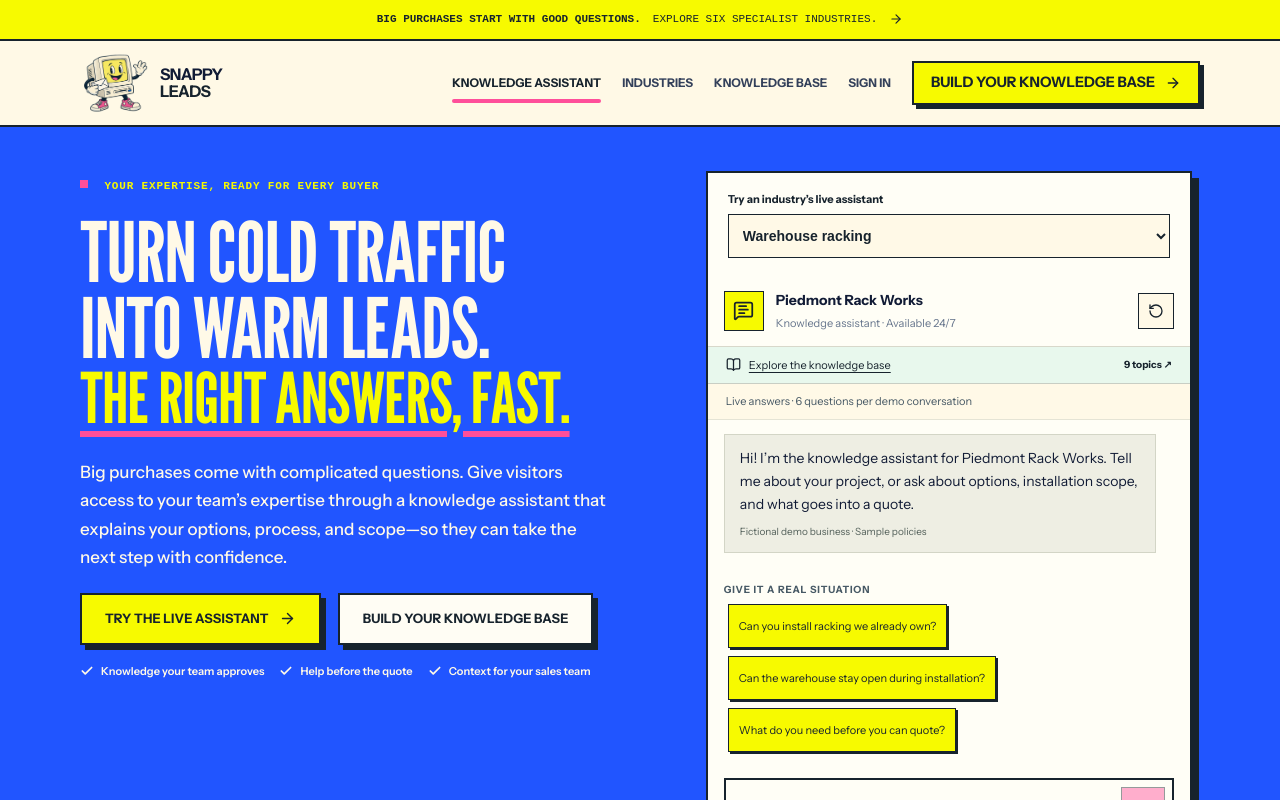
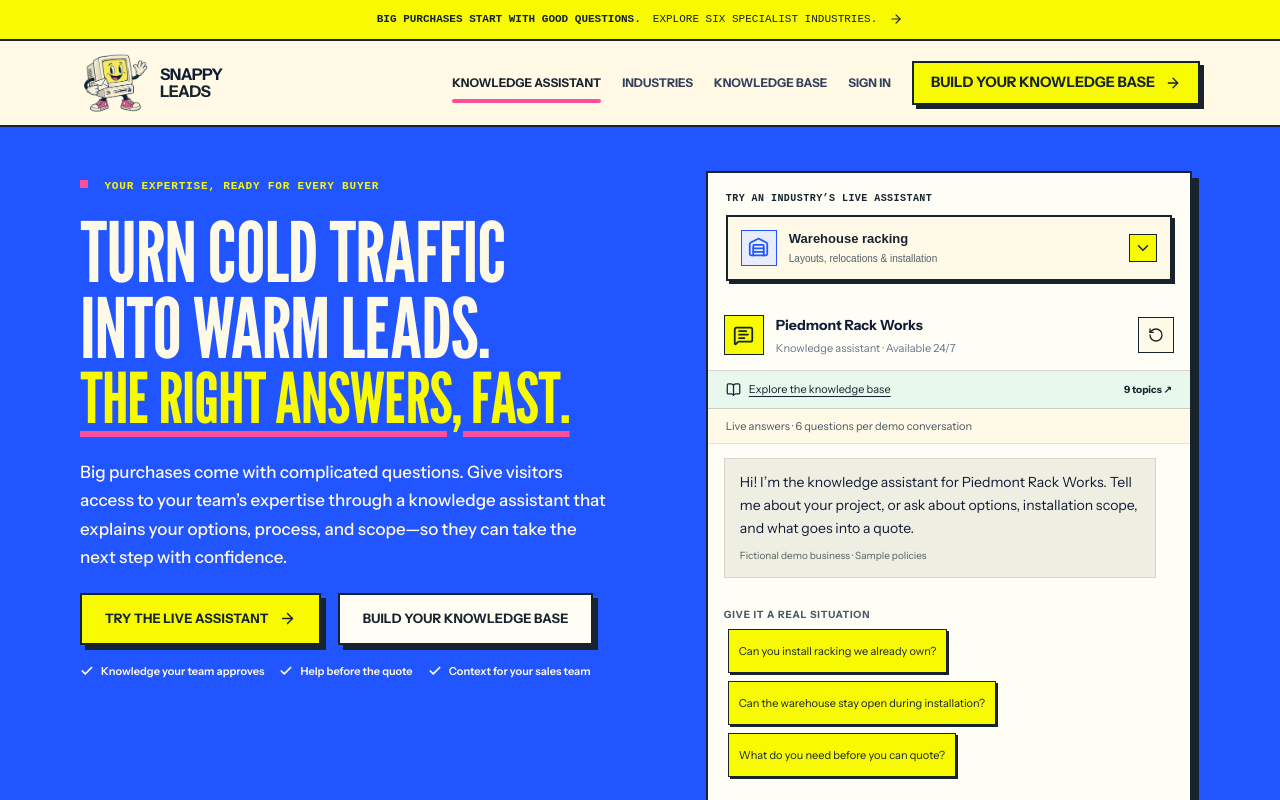
Before and after one commit to dannymsullivan/raleigh-lead-recovery, a Next.js app: page / in a window 1280 px wide. Shown: the top 800 px of the page. Built offline with nearby package versions, Linux system fonts and the light colour scheme.

Commit message:
Style industry picker to match Snappy Leads branding

```diff
--- a/app/components/research-knowledge-demo.tsx
+++ b/app/components/research-knowledge-demo.tsx
@@ -1,17 +1,82 @@
 "use client";
 
-import { useState } from "react";
-import { BookOpen } from "lucide-react";
+import { useEffect, useId, useRef, useState, type KeyboardEvent } from "react";
+import { ArrowUpDown, BookOpen, Check, ChevronDown, Layers, Paintbrush, Snowflake, Warehouse, Wind } from "lucide-react";
 import { WebsiteChat } from "./website-chat";
 import { researchNiches, type ResearchNiche } from "@/lib/research-niches";
 import { getResearchDemo } from "@/lib/research-demo-knowledge";
+
+const industryDetails = [
+  { icon: Warehouse, detail: "Layouts, relocations & installation" },
+  { icon: Layers, detail: "Project scope, testing & expansion" },
+  { icon: Paintbrush, detail: "Equipment, site work & coordination" },
+  { icon: Snowflake, detail: "Coolers, freezers & replacement projects" },
+  { icon: Wind, detail: "System planning & application review" },
+  { icon: ArrowUpDown, detail: "Home retrofits & builder coordination" },
+];
+
+function IndustryPicker({ value, onChange }: { value: string; onChange: (slug: string) => void }) {
+  const [open, setOpen] = useState(false);
+  const root = useRef<HTMLDivElement>(null);
+  const trigger = useRef<HTMLButtonElement>(null);
+  const options = useRef<(HTMLButtonElement | null)[]>([]);
+  const id = useId();
+  const selectedIndex = researchNiches.findIndex((item) => item.slug === value);
+  const selected = researchNiches[selectedIndex];
+  const { icon: Icon, detail } = industryDetails[selectedIndex];
+
+  useEffect(() => {
+    if (!open) return;
+    options.current[selectedIndex]?.focus();
+    const outside = (event: PointerEvent) => {
+      if (event.target instanceof Node && !root.current?.contains(event.target)) setOpen(false);
+    };
+    document.addEventListener("pointerdown", outside);
+    return () => document.removeEventListener("pointerdown", outside);
+  }, [open, selectedIndex]);
+
+  function choose(index: number) {
+    onChange(researchNiches[index].slug);
+    setOpen(false);
+    trigger.current?.focus();
+  }
+
+  function navigate(event: KeyboardEvent<HTMLButtonElement>, index: number) {
+    let next: number | undefined;
+    if (event.key === "ArrowDown") next = (index + 1) % researchNiches.length;
+    if (event.key === "ArrowUp") next = (index + researchNiches.length - 1) % researchNiches.length;
+    if (event.key === "Home") next = 0;
+    if (event.key === "End") next = researchNiches.length - 1;
+    if (next !== undefined) { event.preventDefault(); options.current[next]?.focus(); }
+    if (event.key === "Escape") { event.preventDefault(); setOpen(false); trigger.current?.focus(); }
+    if (event.key.length === 1 && /[a-z]/i.test(event.key)) {
+      const match = researchNiches.findIndex((item) => item.name.toLowerCase().startsWith(event.key.toLowerCase()));
+      if (match >= 0) { event.preventDefault(); options.current[match]?.focus(); }
+    }
+  }
+
+  return <div className="industry-picker" ref={root} onBlur={(event) => { if (!event.currentTarget.contains(event.relatedTarget)) setOpen(false); }}>
+    <span className="industry-picker-label" id={`${id}-label`}>Try an industry’s live assistant</span>
+    <button className="industry-picker-trigger" ref={trigger} type="button" aria-haspopup="listbox" aria-expanded={open} aria-controls={open ? `${id}-options` : undefined} aria-labelledby={`${id}-label ${id}-value`} onClick={() => setOpen(!open)} onKeyDown={(event) => { if (event.key === "ArrowDown" || event.key === "ArrowUp") { event.preventDefault(); setOpen(true); } }}>
+      <span className="industry-picker-icon"><Icon size={21} aria-hidden="true" /></span>
+      <span className="industry-picker-copy"><strong id={`${id}-value`}>{selected.name}</strong><small>{detail}</small></span>
+      <span className="industry-picker-chevron"><ChevronDown size={18} aria-hidden="true" /></span>
+    </button>
+    {open && <div className="industry-picker-panel"><div className="industry-picker-panel-heading"><span>Choose your demo</span><span>06 industries</span></div><div role="listbox" id={`${id}-options`} aria-labelledby={`${id}-label`} className="industry-picker-options">{researchNiches.map((item, index) => {
+      const { icon: OptionIcon, detail: optionDetail } = industryDetails[index];
+      return <button key={item.slug} ref={(element) => { options.current[index] = element; }} className="industry-picker-option" role="option" aria-selected={value === item.slug} type="button" tabIndex={-1} onClick={() => choose(index)} onKeyDown={(event) => navigate(event, index)}>
+        <span className="industry-picker-icon"><OptionIcon size={19} aria-hidden="true" /></span><span className="industry-picker-copy"><strong>{item.name}</strong><small>{optionDetail}</small></span><span className="industry-picker-check">{value === item.slug && <Check size={17} aria-hidden="true" />}</span>
+      </button>;
+    })}</div></div>}
+  </div>;
+}
 
 export function ResearchKnowledgeDemo({ niche }: { niche?: ResearchNiche }) {
   const [slug, setSlug] = useState(researchNiches[0].slug);
   const selected = niche ?? researchNiches.find((item) => item.slug === slug)!;
   const demo = getResearchDemo(selected.slug)!;
   return <div className="research-demo research-demo-live">
-    {!niche && <label className="research-demo-select">Try an industry’s live assistant<select value={slug} onChange={(event) => setSlug(event.target.value)}>{researchNiches.map((item) => <option key={item.slug} value={item.slug}>{item.name}</option>)}</select></label>}
+    {!niche && <IndustryPicker value={slug} onChange={setSlug} />}
     <WebsiteChat key={selected.slug} businessName={demo.name} researchSlug={selected.slug} />
     <details className="research-live-library" id={`research-knowledge-${selected.slug}`}><summary><BookOpen size={16} aria-hidden="true" /> Read the sample knowledge base · {demo.knowledge.length} topics</summary><p>These fictional company policies power the live conversation. Your assistant would use your own approved information.</p>{demo.knowledge.map((entry) => <details id={`knowledge-${entry.id}`} key={entry.id}><summary>{entry.title}</summary><p>{entry.content}</p></details>)}</details>
   </div>;
--- a/app/research/research.css
+++ b/app/research/research.css
@@ -30,8 +30,32 @@
 .research-demo-heading svg { flex-shrink: 0; color: #2155ff; }
 .research-demo-heading strong { font-size: 15px; display: block; }
 .research-demo-heading span { font: 500 10px/1.6 ui-monospace, monospace; display: block; margin-top: 5px; }
-.research-demo-select { display: block; margin: 18px 20px 0; font-size: 11px; font-weight: 700; }
-.research-demo-select select { display: block; width: 100%; min-height: 44px; padding: 8px 10px; border: 1px solid #17232d; background: #fff9e7; font: 650 14px/1.5 var(--font-sans); margin-top: 7px; }
+.industry-picker { position: relative; margin: 18px 18px 20px; }
+.industry-picker-label { display: block; margin-bottom: 9px; font: 700 10px/1.5 ui-monospace, monospace; letter-spacing: .045em; text-transform: uppercase; }
+.industry-picker-trigger { display: flex; align-items: center; gap: 12px; width: 100%; padding: 13px; border: 2px solid #17232d; background: #fff9e7; color: #17232d; text-align: left; cursor: pointer; box-shadow: 3px 3px 0 #17232d; transition: background .15s, box-shadow .15s; }
+.industry-picker-trigger:hover { background: #f0f3e6; }
+.industry-picker-trigger[aria-expanded="true"] { box-shadow: 3px 3px 0 #ff4ca2; }
+.industry-picker-icon { display: grid; place-items: center; flex-shrink: 0; width: 36px; height: 36px; color: #2155ff; background: #e7edff; border: 1px solid #2155ff; }
+.industry-picker-copy { display: grid; gap: 3px; min-width: 0; flex: 1; }
+.industry-picker-copy strong { font: 750 13px/1.4 var(--font-sans); }
+.industry-picker-copy small { font: 500 10px/1.5 var(--font-sans); color: #526167; }
+.industry-picker-chevron { display: grid; place-items: center; flex-shrink: 0; width: 28px; height: 28px; background: #f7fa00; border: 1px solid #17232d; }
+.industry-picker-chevron svg { transition: transform .15s; }
+.industry-picker-trigger[aria-expanded="true"] .industry-picker-chevron svg { transform: rotate(180deg); }
+.industry-picker-panel { position: absolute; z-index: 20; inset: calc(100% + 9px) 0 auto; background: #fff9e7; border: 2px solid #17232d; box-shadow: 5px 5px 0 #17232d; }
+.industry-picker-panel-heading { display: flex; justify-content: space-between; gap: 10px; padding: 11px 13px; background: #2155ff; color: #fff9e7; font: 700 9px/1.5 ui-monospace, monospace; letter-spacing: .05em; text-transform: uppercase; }
+.industry-picker-panel-heading > span:last-child { color: #f7fa00; }
+.industry-picker-options { max-height: min(440px, 55svh); overflow-y: auto; overscroll-behavior: contain; padding: 5px; }
+.industry-picker-option { display: flex; align-items: center; gap: 11px; width: 100%; min-height: 64px; padding: 10px 9px; color: #17232d; text-align: left; border: 1px solid transparent; background: transparent; cursor: pointer; }
+.industry-picker-option + .industry-picker-option { border-top-color: #d6dbcf; }
+.industry-picker-option:hover,.industry-picker-option:focus-visible { background: #e7edff; }
+.industry-picker-option[aria-selected="true"] { background: #f7fa00; border-color: #17232d; }
+.industry-picker-option[aria-selected="true"] .industry-picker-icon { color: #fff9e7; background: #2155ff; }
+.industry-picker-option[aria-selected="true"] small { color: #334340; }
+.industry-picker-check { display: grid; place-items: center; width: 20px; flex-shrink: 0; }
+.industry-picker :is(button):focus-visible { outline: 2px solid #ff4ca2; outline-offset: -2px; }
+@media (max-width: 600px) { .industry-picker { margin: 14px 12px 16px; } .industry-picker-trigger { padding: 10px; gap: 9px; } .industry-picker-copy strong { font-size: 12px; } .industry-picker-option { gap: 8px; } }
+@media (prefers-reduced-motion: reduce) { .industry-picker-trigger,.industry-picker-chevron svg { transition: none; } }
 .research-question-list { padding: 20px; display: grid; gap: 9px; }
 .research-question-list button { display: flex; align-items: center; justify-content: space-between; gap: 12px; padding: 11px 12px; min-height: 44px; background: transparent; border: 1px solid #7c8788; color: #17232d; font: 600 13px/1.5 var(--font-sans); text-align: left; cursor: pointer; }
 .research-question-list button[aria-pressed="true"] { background: #2155ff; border-color: #2155ff; color: #fff; }
@@ -59,7 +83,6 @@
 .research-footer nav { display: flex; gap: 20px; }
 .research-page :is(a,button,select):focus-visible,.research-demo :is(button,select):focus-visible { outline: 3px solid #ce176b; outline-offset: 4px; }
 .research-home-demo { min-width: 0; scroll-margin-top: 20px; padding-right: 8px; }
-.research-demo-live .research-demo-select { margin-bottom: 18px; }
 .research-demo-live .website-chat { width: 100%; max-width: none; margin: 0; border: 0; box-shadow: none; border-radius: 0; }
 .research-demo-live .website-chat-log { height: 300px; min-height: 220px; max-height: 440px; }
 .research-demo-live .website-chat[data-has-messages="false"] .website-chat-log { height: auto; min-height: 0; }
```
